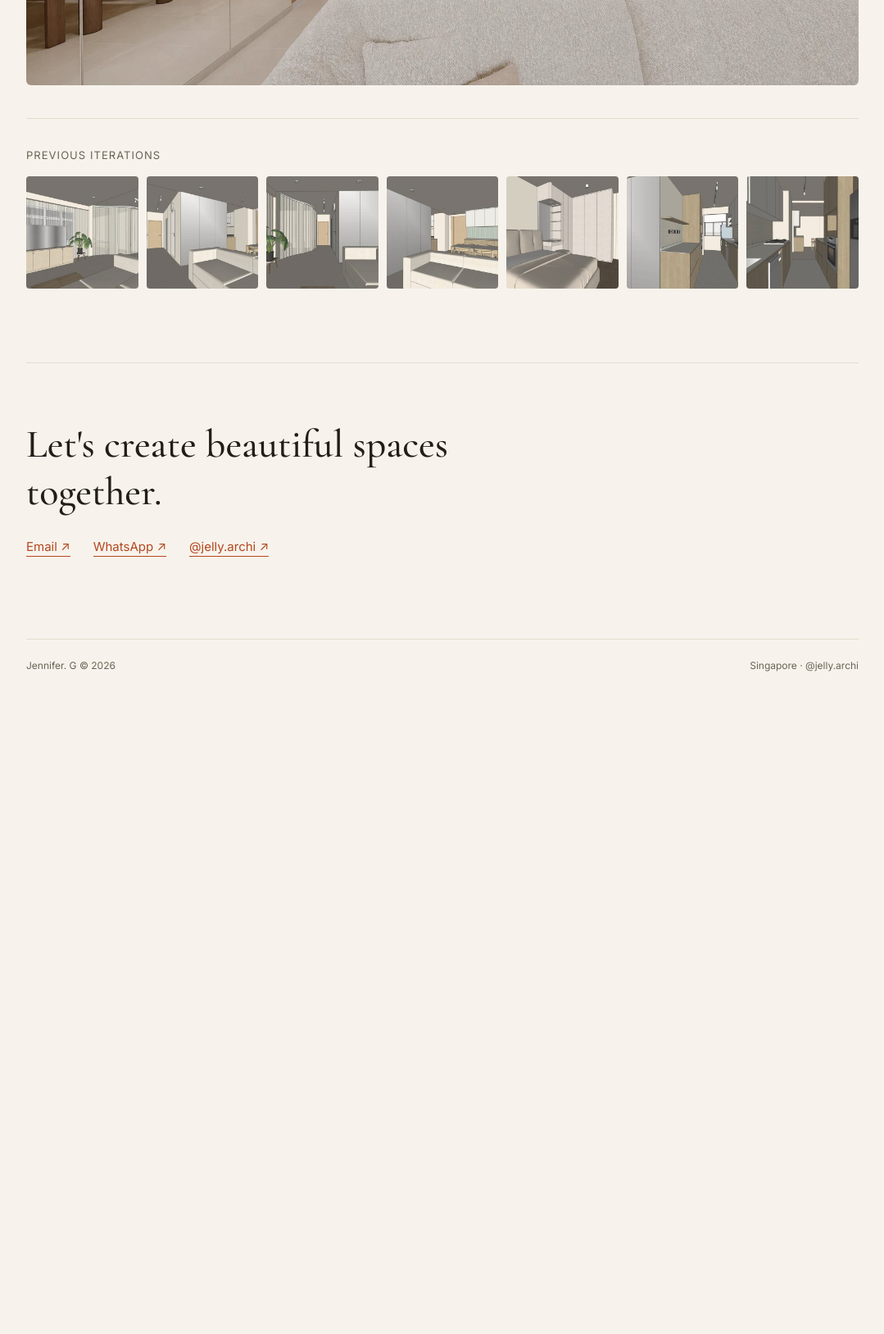
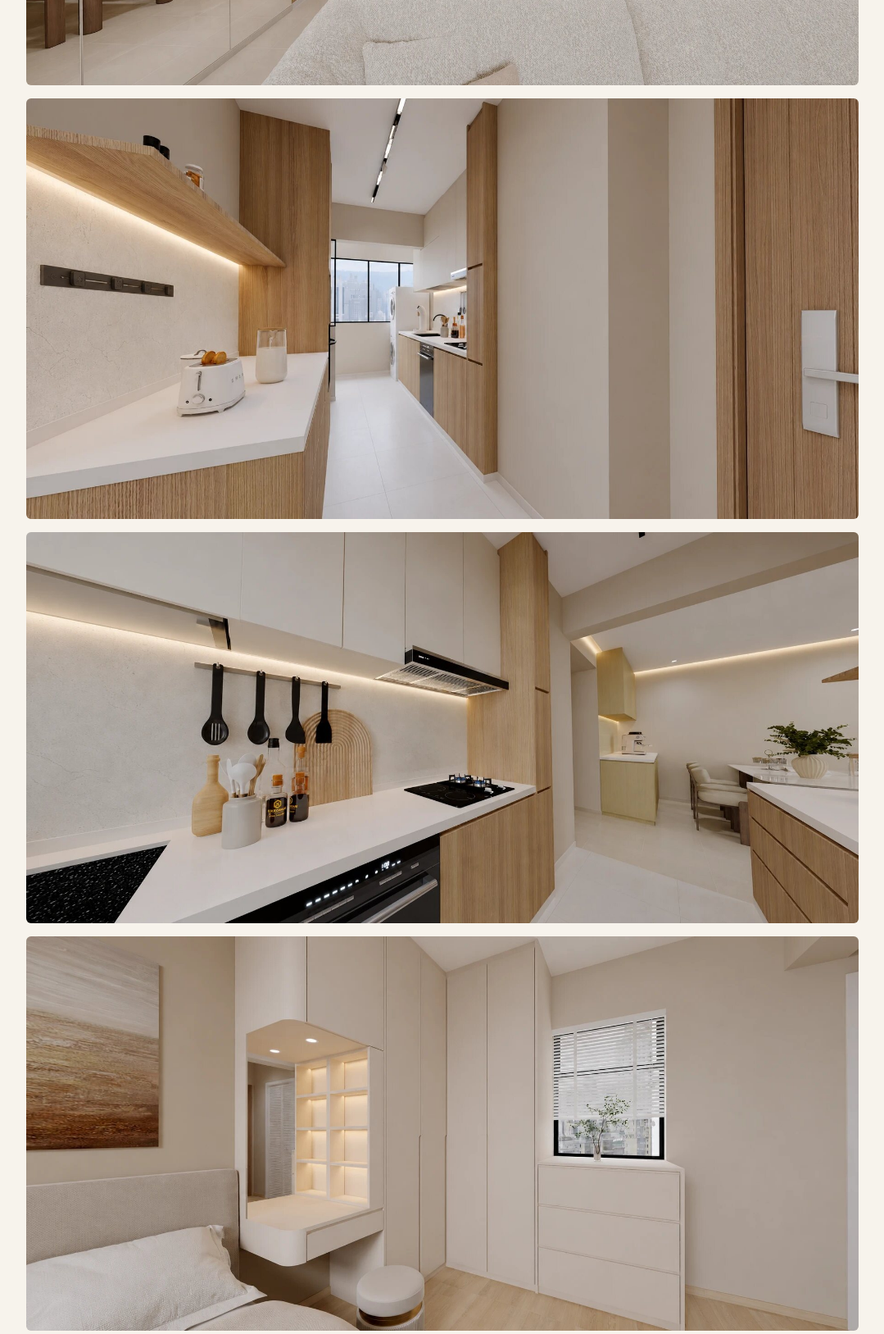
Before and after one commit to jennifergautama97-dotcom/studiojennifergautama, a plain HTML site: page slow-sunday.html in a window 1280 px wide. Shown: the part 2560-4187 px from the top of the page at 82% size, without its empty margins (100-1179 px from the left). Before the commit the page ends 3403 px from the top, so only its background shows below. Drawn offline with nearby package versions, Linux system fonts and the light colour scheme.

Commit message:
Ghim Moh: add kitchen, bedroom and bathroom renders
Co-Authored-By: Claude Opus 5.5 <noreply@anthropic.com>
Claude-Session: https://claude.ai/code/session_01W9BzsQabWzZY1jTFHhrrA4

```diff
--- a/slow-sunday.html
+++ b/slow-sunday.html
@@ -52,6 +52,10 @@
     <img loading="lazy" decoding="async" src="ghim-moh-living.jpg" alt="Ghim Moh living room seen from the marble dining table, with sheer curtains and city view" width="1828" height="860">
     <img loading="lazy" decoding="async" src="ghim-moh-living-curtain.jpg" alt="Ghim Moh curved curtain wall and mirrored panels between the living room and hallway" width="1818" height="865">
     <img loading="lazy" decoding="async" src="ghim-moh-dining.jpg" alt="Ghim Moh dining area with marble table, oak cabinetry and cove lighting, reflected in the mirror wall" width="1819" height="865">
+    <img loading="lazy" decoding="async" src="ghim-moh-kitchen.jpg" alt="Ghim Moh galley kitchen in light oak and white, leading to the window" width="1766" height="891">
+    <img loading="lazy" decoding="async" src="ghim-moh-kitchen-hob.jpg" alt="Ghim Moh kitchen hob and cove-lit backsplash, opening onto the dining area" width="1829" height="860">
+    <img loading="lazy" decoding="async" src="ghim-moh-bedroom.jpg" alt="Ghim Moh bedroom with curved floating vanity, lit shelving and full-height wardrobe" width="1823" height="863">
+    <img loading="lazy" decoding="async" src="ghim-moh-bathroom.jpg" alt="Ghim Moh bathroom with travertine-look basin, backlit round mirror and black fittings" width="1774" height="887">
   </div>
 
   <section class="iterations">
```
Also changed, not shown: ghim-moh-bathroom.jpg (added), ghim-moh-bedroom.jpg (added), ghim-moh-kitchen-hob.jpg (added), ghim-moh-kitchen.jpg (added).
